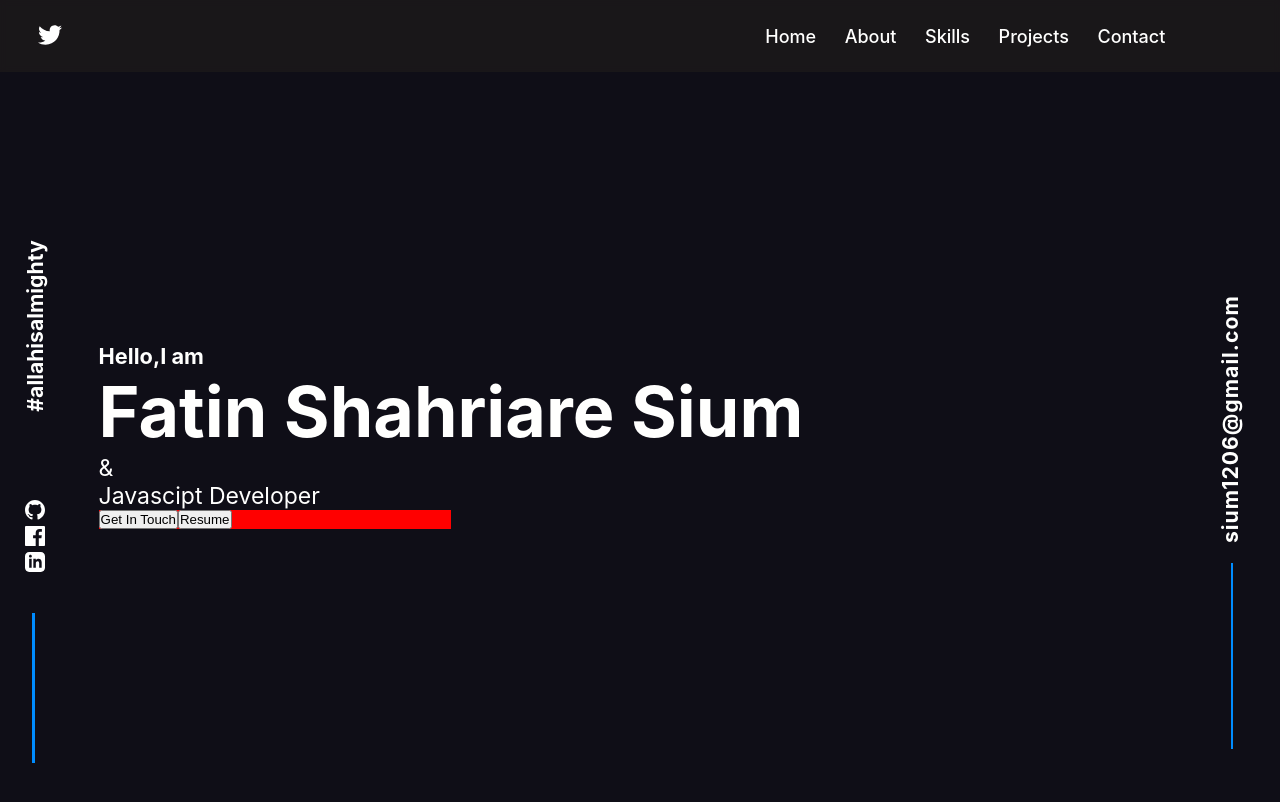
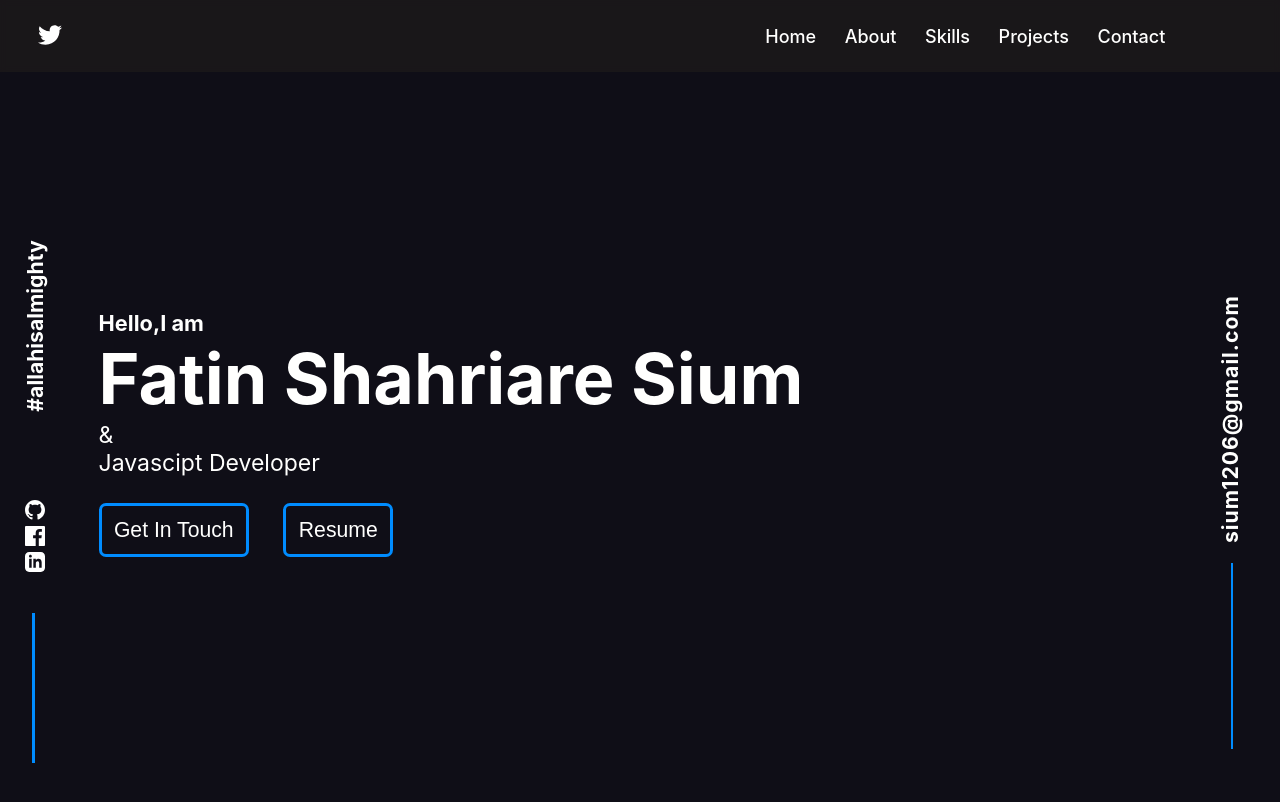
Before and after one commit to Fatin-Shahriare-Sium/nextjs-protfolio, a Next.js app: page / in a window 1280 px wide. Shown: the top 802 px of the page. Built offline with nearby package versions, Linux system fonts and the light colour scheme.

Commit message:
done,hero section,alhamdulillah

```diff
--- a/component/hero.jsx
+++ b/component/hero.jsx
@@ -12,8 +12,21 @@ const Hero = () => {
                 </div>
 
                     <div className="hero-btn">
-                        <button>Get In Touch</button>
-                        <button>Resume</button>
+
+                        <button>
+                            <a href="">
+                                Get In Touch
+                            </a>
+                        </button>
+
+
+                        <button style={{ marginLeft: '7%' }}>
+                            <a href="">
+                                Resume
+                            </a>
+                        </button>
+
+                        {/* <a href="mailto:sium1206@gmail.com">Mail</a> */}
                     </div>
                 </p>
             </div>
--- a/styles/hero.css
+++ b/styles/hero.css
@@ -20,6 +20,7 @@
     color: var(--head-color);
     font-weight: 700;
 }
+
 .hero-name-rotating{
     font-size: clamp(23px,3vw,23px);
     /* font-size: 23px; */
@@ -27,9 +28,26 @@
 }
 
 .hero-btn{
-    background-color: red;
+
     display: flex;
     align-items: center;
-    width: 50%;
+    width: clamp(300px,101vh,70%);
+    margin-top: 3%;
+}
+.hero-btn button{
+    background-color: var(--back-color);
+    color: var(--head-color);
+    outline: none;
+    padding: 2.5%;
+    font-size: 2rem;
+    border: 3px solid var(--btn-color) ;
+    margin: 1% 0%;
+    border-radius: 7px;
 
 }
+
+.hero-btn button a:hover{
+    color: var(--btn-color);
+    transition: all .3s ease;
+
+}
```
